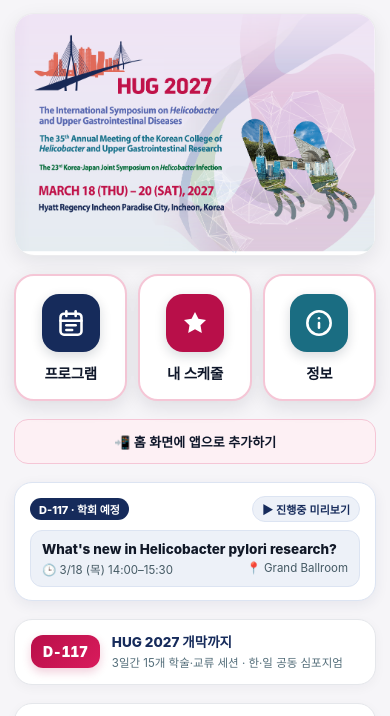
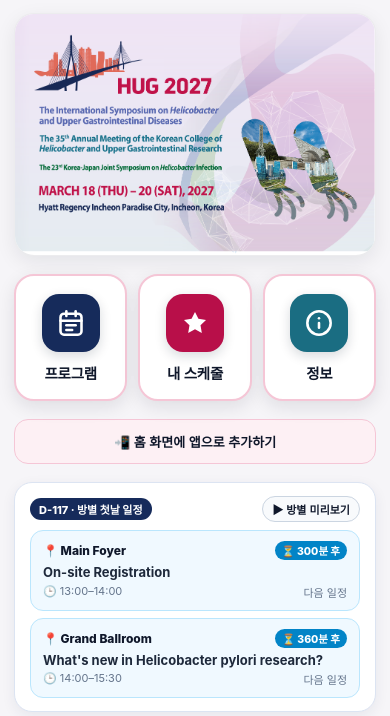
Before and after one commit to wonjulifestory/HUG2027, a plain HTML site: page index.html in a window 390 px wide. Shown: the part 58-774 px from the top of the page. Drawn offline with Linux system fonts and the light colour scheme.

Commit message:
Add room-by-room live status board with per-room progress and countdown

```diff
--- a/index.html
+++ b/index.html
@@ -1188,6 +1188,63 @@
       width: 100%;
       height: auto;
       display: block;
+    }
+    /* Room-by-Room Live Status Board */
+    .room-board {
+      display: flex;
+      flex-direction: column;
+      gap: 7px;
+      margin-top: 6px;
+    }
+    .room-row {
+      padding: 10px 12px;
+      border-radius: 13px;
+      background: #F8FAFC;
+      border: 1px solid #E2E8F0;
+      cursor: pointer;
+    }
+    .room-row.is-live {
+      background: #FFF5F7;
+      border-color: #FDA4AF;
+    }
+    .room-row.is-next {
+      background: #F0F9FF;
+      border-color: #BAE6FD;
+    }
+    .room-row-top {
+      display: flex;
+      align-items: center;
+      justify-content: space-between;
+      gap: 6px;
+    }
+    .room-name {
+      font-size: 12px;
+      font-weight: 800;
+      color: #0F172A;
+    }
+    .room-status {
+      font-size: 10.5px;
+      font-weight: 800;
+      padding: 2px 7px;
+      border-radius: 999px;
+      white-space: nowrap;
+    }
+    .room-status.live { background: #E11D48; color: #FFFFFF; }
+    .room-status.next { background: #0284C7; color: #FFFFFF; }
+    .room-status.done { background: #E2E8F0; color: #475569; }
+    .room-session-title {
+      font-size: 13px;
+      font-weight: 700;
+      color: #1E293B;
+      margin-top: 4px;
+      line-height: 1.35;
+    }
+    .room-session-time {
+      font-size: 11px;
+      color: #64748B;
+      margin-top: 2px;
+      display: flex;
+      justify-content: space-between;
     }
   </style>
 </head>
@@ -1717,89 +1774,117 @@
       render();
     }
 
+        let roomSimMode = false;
+    function toggleRoomSim() {
+      roomSimMode = !roomSimMode;
+      if (roomSimMode) selectedDay = 2;
+      render();
+    }
+
+    function getEffectiveKst() {
+      if (roomSimMode) {
+        return { dateStr: '2027-03-19', hhmm: '13:45', mins: 825 };
+      }
+      return getCurrentKstParts();
+    }
+
+    function renderRoomBoardForDay(dayNum, kst, isKo) {
+      const daySessions = SESSIONS.filter((s) => s.day === dayNum).sort((a, b) => toMin(a.start) - toMin(b.start));
+      const rooms = [...new Set(daySessions.map((s) => s.room))];
+      const rows = rooms.map((room) => {
+        const rs = daySessions.filter((s) => s.room === room);
+        const live = rs.find((s) => kst.mins >= toMin(s.start) && kst.mins < toMin(s.end));
+        if (live) {
+          const total = Math.max(1, toMin(live.end) - toMin(live.start));
+          const pct = Math.min(100, Math.max(5, Math.round(((kst.mins - toMin(live.start)) / total) * 100)));
+          const rem = Math.max(1, toMin(live.end) - kst.mins);
+          return {
+            rank: 0,
+            html: '<div class="room-row is-live" onclick="openDetail(\'' + live.id + '\')">' +
+              '<div class="room-row-top">' +
+                '<span class="room-name">📍 ' + room + '</span>' +
+                '<span class="room-status live">● ' + (isKo ? '진행 중 ' + pct + '%' : 'LIVE ' + pct + '%') + '</span>' +
+              '</div>' +
+              '<div class="room-session-title">' + live.title + '</div>' +
+              '<div class="room-session-time"><span>🕒 ' + live.start + '–' + live.end + '</span><span>' + (isKo ? rem + '분 남음' : rem + 'm left') + '</span></div>' +
+              '<div class="live-progress"><div class="live-progress-bar" style="width:' + pct + '%;"></div></div>' +
+            '</div>'
+          };
+        }
+        const next = rs.find((s) => toMin(s.start) > kst.mins);
+        if (next) {
+          const wait = toMin(next.start) - kst.mins;
+          return {
+            rank: 1,
+            html: '<div class="room-row is-next" onclick="openDetail(\'' + next.id + '\')">' +
+              '<div class="room-row-top">' +
+                '<span class="room-name">📍 ' + room + '</span>' +
+                '<span class="room-status next">⏳ ' + (isKo ? wait + '분 후' : 'in ' + wait + 'm') + '</span>' +
+              '</div>' +
+              '<div class="room-session-title">' + next.title + '</div>' +
+              '<div class="room-session-time"><span>🕒 ' + next.start + '–' + next.end + '</span><span>' + (isKo ? '다음 일정' : 'Up Next') + '</span></div>' +
+            '</div>'
+          };
+        }
+        const last = rs[rs.length - 1];
+        return {
+          rank: 2,
+          html: '<div class="room-row" onclick="openDetail(\'' + last.id + '\')">' +
+            '<div class="room-row-top">' +
+              '<span class="room-name">📍 ' + room + '</span>' +
+              '<span class="room-status done">✓ ' + (isKo ? '종료' : 'Ended') + '</span>' +
+            '</div>' +
+            '<div class="room-session-title" style="color:#64748B;">' + last.title + '</div>' +
+            '<div class="room-session-time"><span>🕒 ' + last.start + '–' + last.end + '</span><span>' + (isKo ? '오늘 일정 완료' : 'Done for today') + '</span></div>' +
+          '</div>'
+        };
+      });
+      rows.sort((a, b) => a.rank - b.rank);
+      return '<div class="room-board">' + rows.map((r) => r.html).join('') + '</div>';
+    }
+
     function renderLiveWidget() {
       const t = T[lang];
-      const st = getLiveState();
-      const simBtnHtml = simLiveMode
-        ? `<button class="sim-btn" onclick="toggleSimLive()">${t.simExit}</button>`
-        : (st.status === 'BEFORE' || st.status === 'AFTER' ? `<button class="sim-btn" onclick="toggleSimLive()">${t.simPreview}</button>` : '');
-
-      if (st.status === 'LIVE') {
-        return `
-          <section class="live-card">
-            <div class="live-header">
-              <span class="live-pill"><span class="live-dot"></span> ${t.liveNow}${simLiveMode ? ` · ${t.simTag}` : ''}</span>
-              <div style="display:flex;align-items:center;gap:6px;">
-                <span class="live-clock">${t.days[st.day].date} ${st.kst.hhmm}</span>
-                ${simBtnHtml}
-              </div>
-            </div>
-            ${st.items.map((s) => {
-              const total = Math.max(1, toMin(s.end) - toMin(s.start));
-              const pct = Math.min(100, Math.max(5, Math.round(((st.kst.mins - toMin(s.start)) / total) * 100)));
-              return `
-                <div class="live-item" onclick="openDetail('${s.id}')">
-                  <div class="live-item-title">${s.title}</div>
-                  <div class="live-item-meta">
-                    <span>🕒 ${s.start}–${s.end}</span>
-                    <span>📍 ${s.room}</span>
-                  </div>
-                  <div class="live-progress"><div class="live-progress-bar" style="width:${pct}%;"></div></div>
-                </div>
-              `;
-            }).join('')}
-          </section>
-        `;
+      const isKo = lang === 'ko';
+      const kst = getEffectiveKst();
+      const activeDay = Number(Object.keys(DAY_DATES).find((k) => DAY_DATES[k] === kst.dateStr)) || 0;
+      const simLabel = roomSimMode
+        ? (isKo ? '✕ 현재시간' : '✕ Live Time')
+        : (isKo ? '▶ 방별 미리보기' : '▶ Room Preview');
+      const simBtn = '<button class="sim-btn" style="border:1px solid #CBD5E1;background:#F8FAFC;color:#0F172A;font-size:11px;font-weight:700;padding:4px 9px;border-radius:999px;cursor:pointer;" onclick="toggleRoomSim()">' + simLabel + '</button>';
+
+      if (activeDay > 0) {
+        const liveCnt = SESSIONS.filter((s) => s.day === activeDay && kst.mins >= toMin(s.start) && kst.mins < toMin(s.end)).length;
+        const pillHtml = liveCnt > 0
+          ? '<span class="live-pill"><span class="live-dot"></span> ' + (isKo ? '방별 실시간 현황' : 'Live by Room') + (roomSimMode ? (isKo ? ' · 미리보기' : ' · Demo') : '') + '</span>'
+          : '<span class="live-pill next">📍 ' + (isKo ? '방별 진행 현황' : 'Room Status') + '</span>';
+        return '<section class="live-card ' + (liveCnt > 0 ? '' : 'upcoming') + '">' +
+          '<div class="live-header">' +
+            pillHtml +
+            '<div style="display:flex;align-items:center;gap:6px;"><span class="live-clock">' + t.days[activeDay].date + ' ' + kst.hhmm + '</span>' + simBtn + '</div>' +
+          '</div>' +
+          renderRoomBoardForDay(activeDay, kst, isKo) +
+        '</section>';
       }
 
-      if (st.status === 'UP_NEXT' && st.items.length) {
-        return `
-          <section class="live-card upcoming">
-            <div class="live-header">
-              <span class="live-pill next">⏳ ${t.upNext}${st.diffMin ? ` · ${st.diffMin}${t.startsInMin}` : ''}</span>
-              <span class="live-clock">${st.kst.hhmm}</span>
-            </div>
-            ${st.items.map((s) => `
-              <div class="live-item next-item" onclick="openDetail('${s.id}')">
-                <div class="live-item-title">${s.title}</div>
-                <div class="live-item-meta">
-                  <span>🕒 ${t.days[s.day].date} ${s.start}–${s.end}</span>
-                  <span>📍 ${s.room}</span>
-                </div>
-              </div>
-            `).join('')}
-          </section>
-        `;
-      }
-
-      if (st.status === 'BEFORE') {
-        const first = st.items[0];
-        return `
-          <section class="live-card upcoming">
-            <div class="live-header">
-              <span class="live-pill dday">D-${st.dday} · ${t.beforeEvent}</span>
-              ${simBtnHtml}
-            </div>
-            <div class="live-item next-item" onclick="openDetail('${first.id}')">
-              <div class="live-item-title">${first.title}</div>
-              <div class="live-item-meta">
-                <span>🕒 ${t.days[first.day].date} ${first.start}–${first.end}</span>
-                <span>📍 ${first.room}</span>
-              </div>
-            </div>
-          </section>
-        `;
-      }
-
-      return `
-        <section class="live-card upcoming">
-          <div class="live-header">
-            <span class="live-pill dday">✓ ${t.afterEvent}</span>
-            ${simBtnHtml}
-          </div>
-          <div style="font-size:12.5px;color:#455A64;line-height:1.45;">${t.afterEventMsg}</div>
-        </section>
-      `;
+      // Before or after conference: show D-day + Day 1 room overview + preview button
+      const d1 = new Date(DAY_DATES[1] + 'T00:00:00+09:00');
+      const dn = new Date(kst.dateStr + 'T00:00:00+09:00');
+      const isBefore = kst.dateStr < DAY_DATES[1];
+      const dday = Math.max(1, Math.round((d1 - dn) / 86400000));
+      const badgeText = isBefore
+        ? ('D-' + dday + ' · ' + (isKo ? '방별 첫날 일정' : 'Day 1 Rooms'))
+        : ('✓ ' + (isKo ? '학회 종료' : 'Concluded'));
+
+      return '<section class="live-card upcoming">' +
+        '<div class="live-header">' +
+          '<span class="live-pill dday">' + badgeText + '</span>' +
+          simBtn +
+        '</div>' +
+        (isBefore
+          ? renderRoomBoardForDay(1, { dateStr: DAY_DATES[1], hhmm: '08:00', mins: 480 }, isKo)
+          : '<div style="font-size:12.5px;color:#455A64;line-height:1.45;">' + t.afterEventMsg + '</div>') +
+      '</section>';
     }
 
     (function initDayByClock() {
--- a/sw.js
+++ b/sw.js
@@ -1,4 +1,4 @@
-const CACHE_NAME = 'hug2027-v7';
+const CACHE_NAME = 'hug2027-v8';
 const ASSETS = [
   './',
   './index.html',
```
